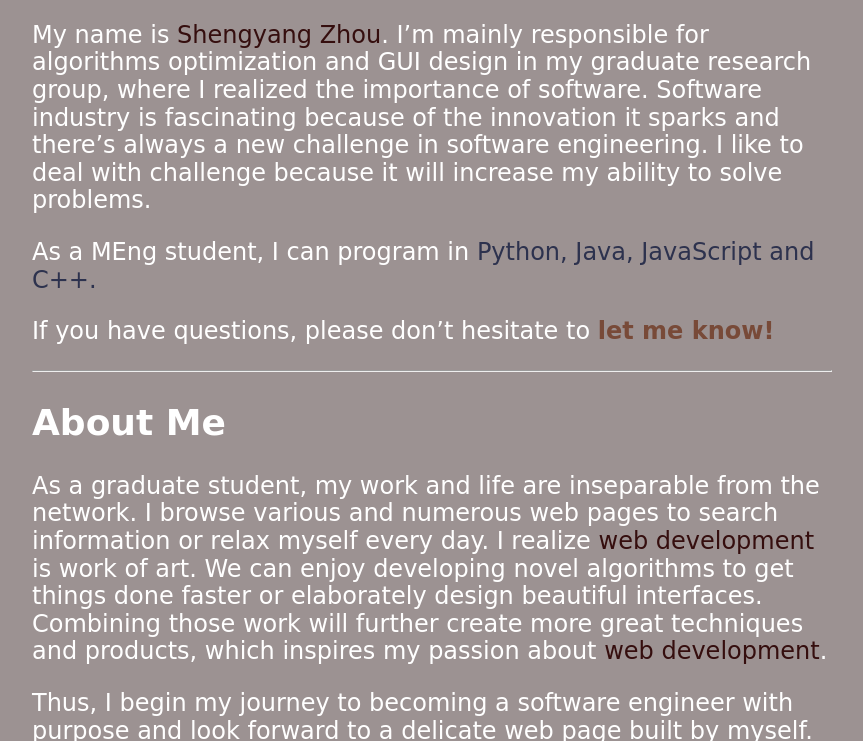
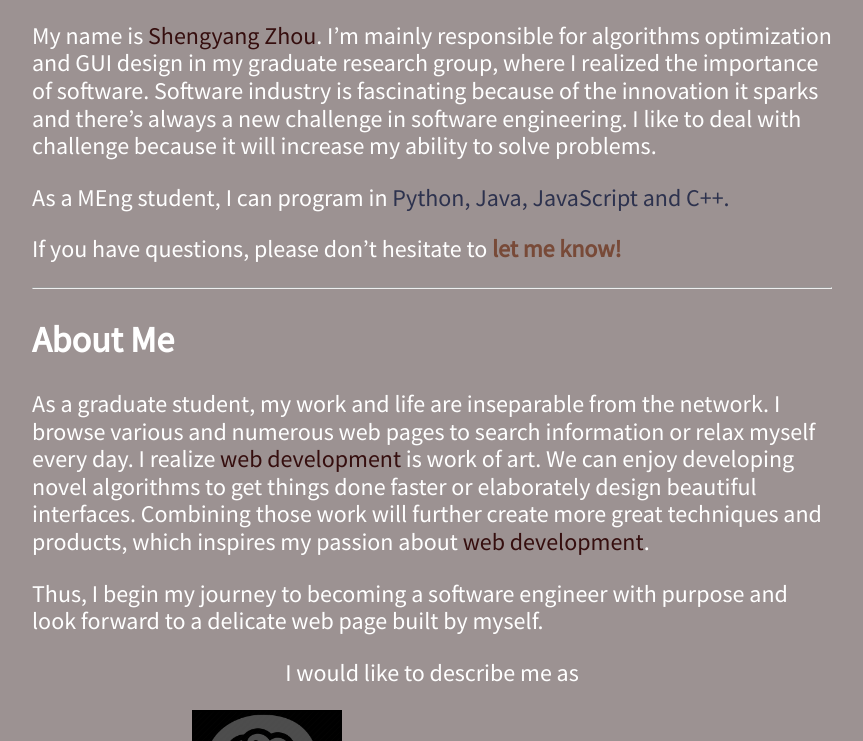
Before and after one commit to ysz951/portfolio-initial, a plain HTML site: page index.html in a window 1280 px wide. Shown: the part 478-1219 px from the top of the page, without its empty margins (208-1071 px from the left). Drawn offline with nearby package versions, Linux system fonts and the light colour scheme.

Commit message:
Add files via upload

```diff
--- a/index.html
+++ b/index.html
@@ -9,7 +9,7 @@
 
     <link href="style.css" rel="stylesheet" type="text/css" />
        <!-- import font style -->
-    <link href="https://fonts.googleapis.com/css2?family=Alfa+Slab+One&family=Shadows+Into+Light&family=Source+Code+Pro&display=swap" rel="stylesheet">
+    <link href="https://fonts.googleapis.com/css2?family=Alfa+Slab+One&family=Source+Sans+Pro&family=Shadows+Into+Light&family=Source+Code+Pro&display=swap" rel="stylesheet">
 
   </head>
   <body>
--- a/style.css
+++ b/style.css
@@ -1,7 +1,7 @@
 
 /* -------  Structure ------- */
 
-body{color:#FFF;background:rgb(156, 146, 146);margin:0;padding:0;font-family: tahoma;}
+body{color:#FFF;background:rgb(156, 146, 146);margin:0;padding:0;font-family: 'Source Sans Pro', sans-serif;}
 
 header{
   background-color: rgb(201, 185, 160);
@@ -11,7 +11,7 @@ header{
 }
 
 main{
-  font-size:24px;font-family: cursive;}
+  font-size:24px;font-family: 'Source Sans Pro', sans-serif;}
 
 
 h3{
@@ -136,7 +136,7 @@ p{
 
 .service-list li{
   margin-bottom: 50px;
-  font-family: 'Righteous', cursive;
+  /* font-family: 'Righteous', cursive; */
 }
 
 .service-list li:hover{
```
